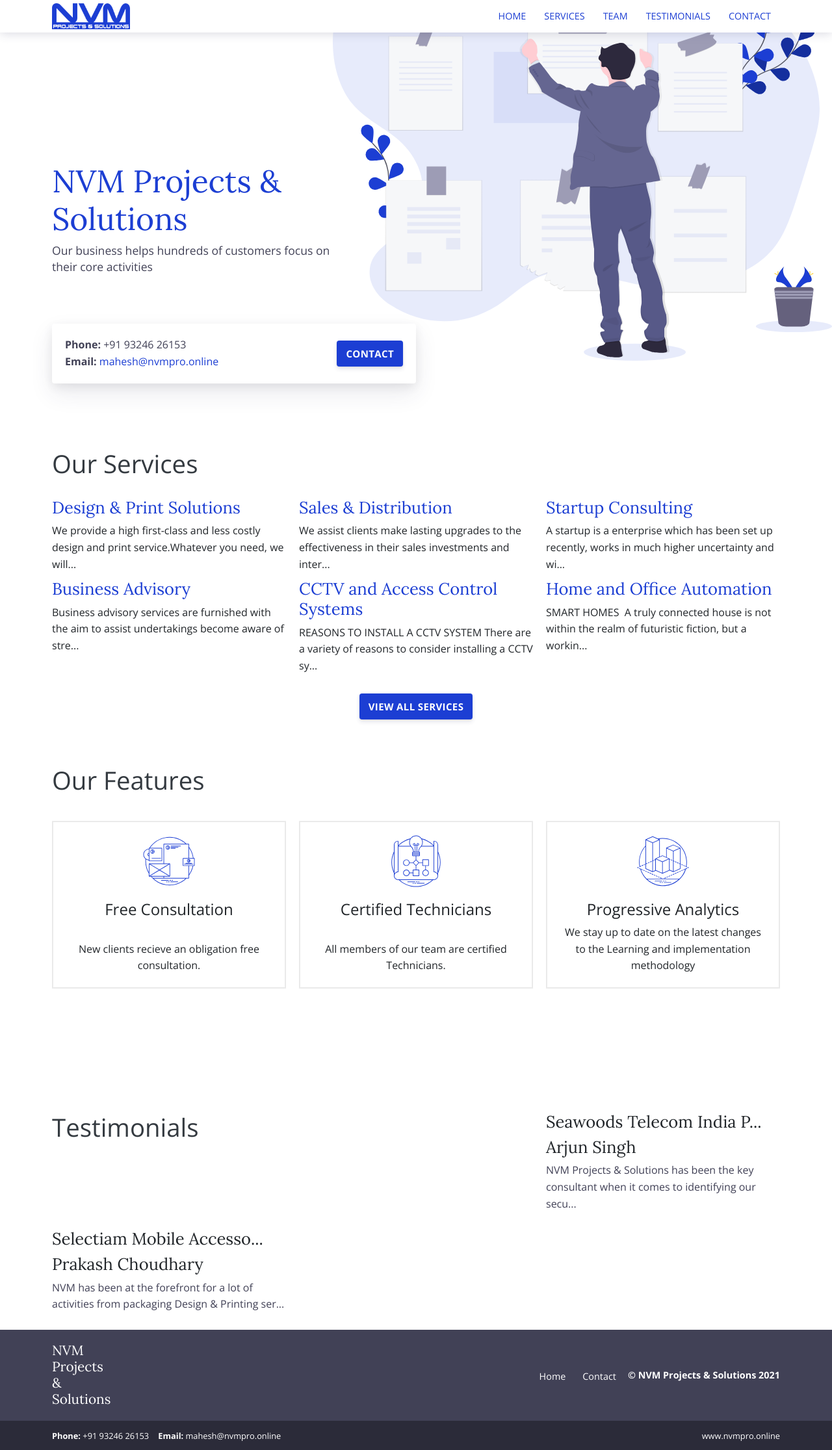
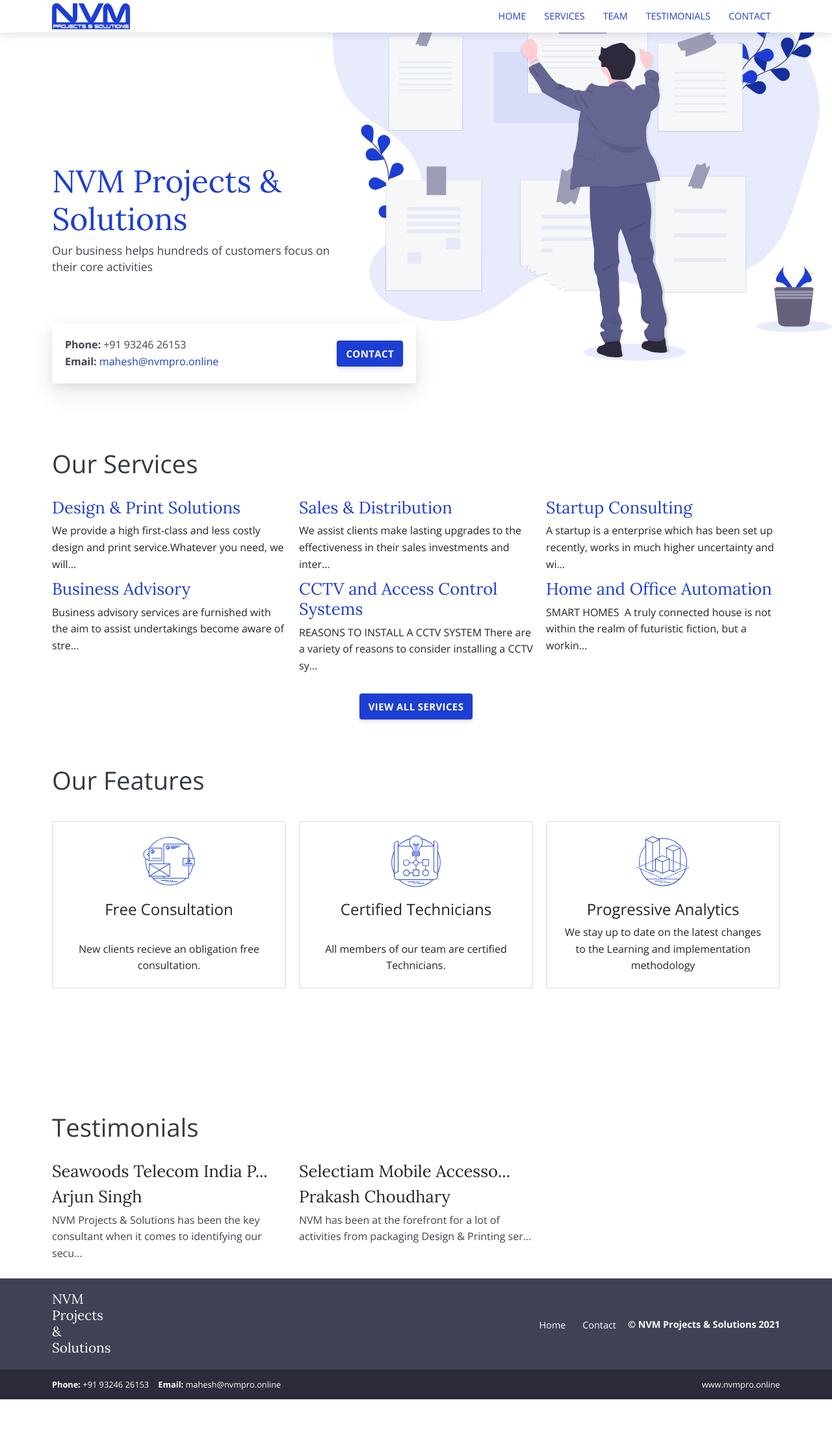
Before and after one commit to nvmpro/NVM, a Jekyll site: the page built from index.html, in a window 1280 px wide. Shown: the whole page at 65% size. Built offline with Jekyll 4.4.1, drawn with Linux system fonts in a browser that asks for light colours; after the commit the page ends 2153 px from its top, so only the background shows below that.

Commit message:
Updated 'index.html' via CloudCannon

```diff
--- a/index.html
+++ b/index.html
@@ -98,7 +98,7 @@
 
 <div class="container pt-8 pt-md-10">
     <div class="row justify-content-start">
-        <div class="col-8">
+        <div class="col-12">
             <h2 class="title-3 text-dark mb-3">Testimonials</h2>
         </div>
         {% for testimonials in site.testimonials %}
```
